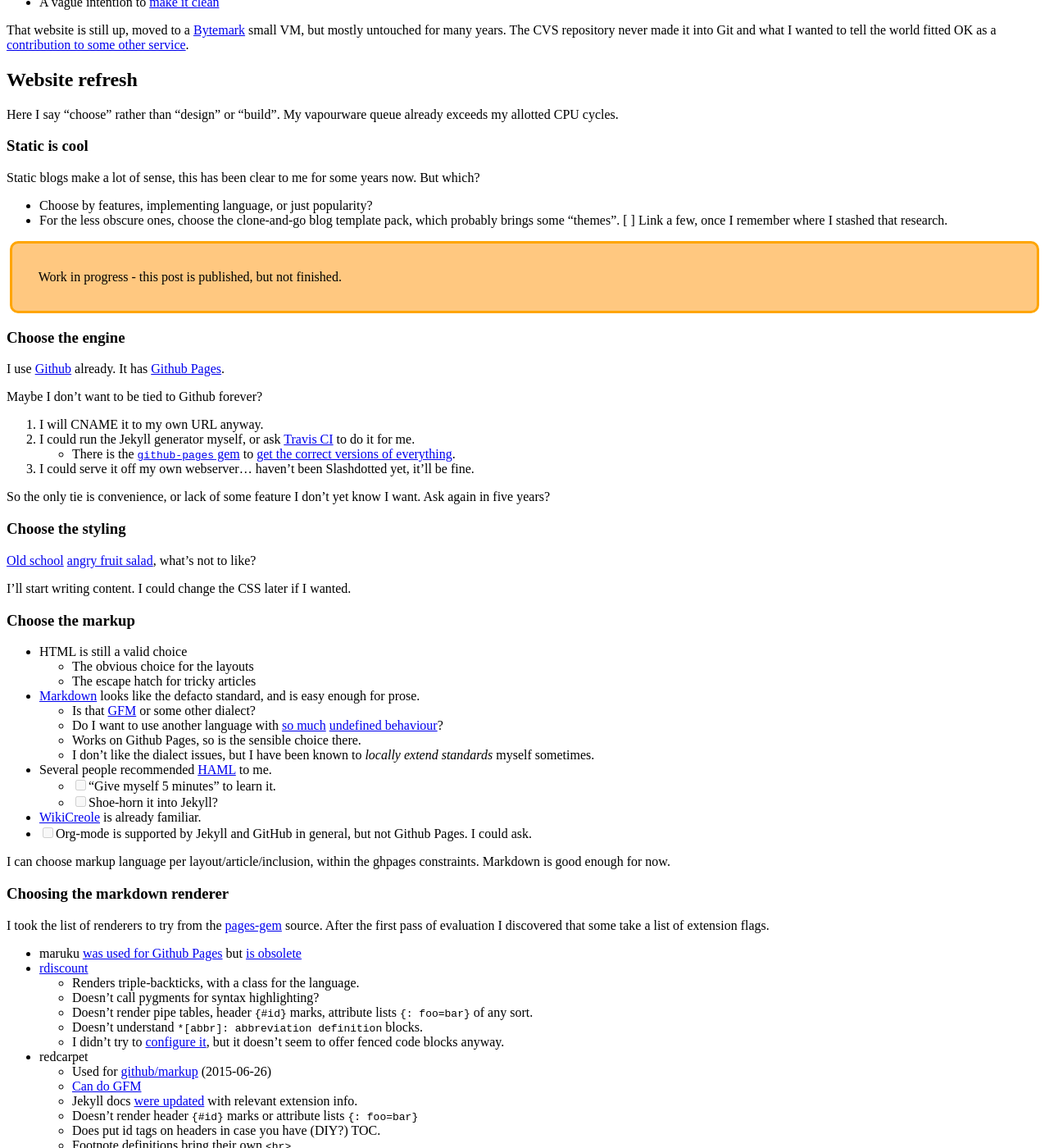
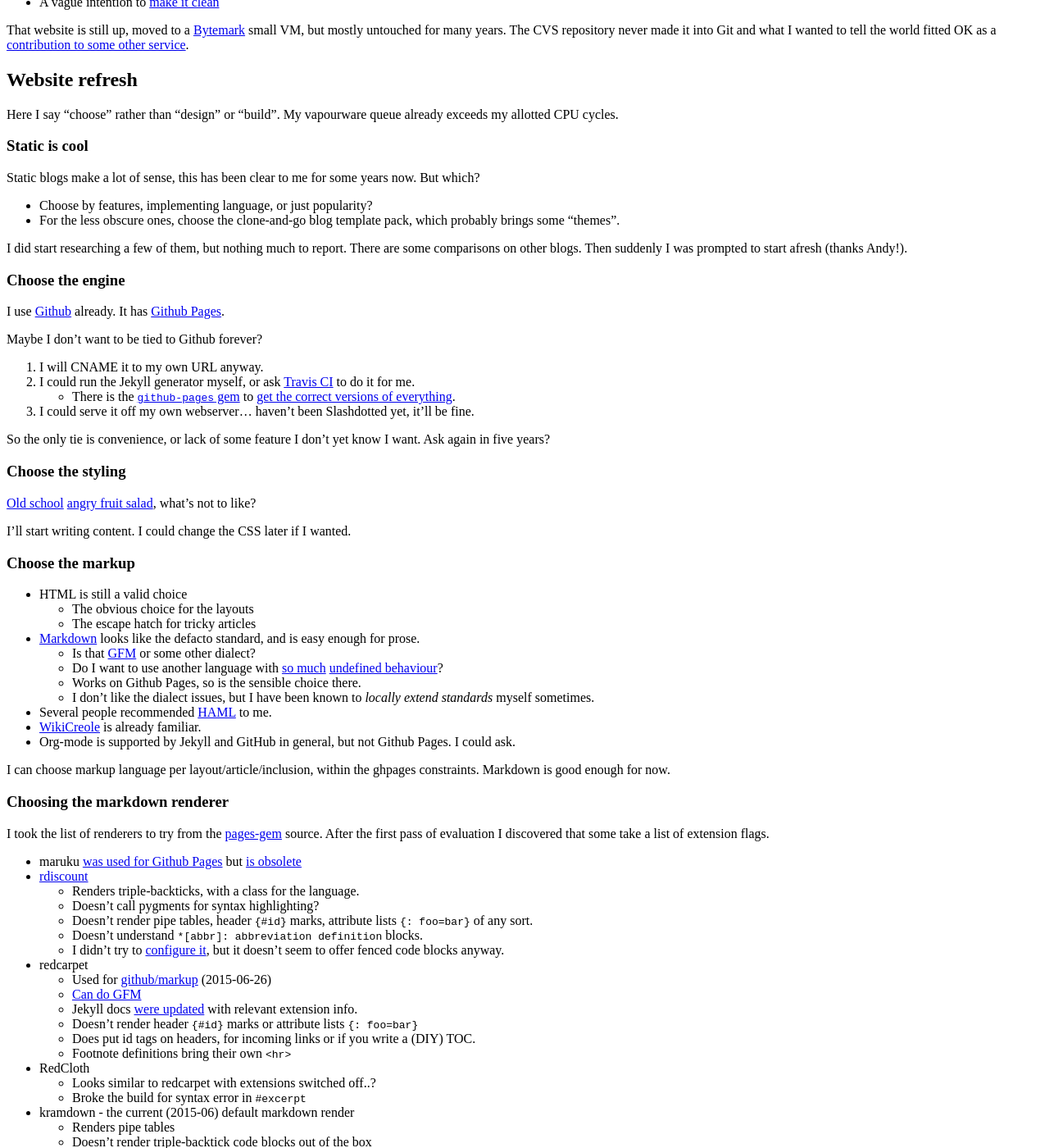
Before and after one commit to mcast/mcast.github.io, a Jekyll site: the page built from _posts/2015-06-30-jekyll-from-scratch.md, in a window 1280 px wide and 1400 px high, scrolled down 257 px. Shown: the whole window at 82% size. Built offline with Jekyll 4.4.1, drawn with Linux system fonts in a browser that asks for light colours; some of the changed text lies outside the part shown.

Commit message:
Jekyll-from-scratch, finishing + todo

```diff
--- a/_posts/2015-06-30-jekyll-from-scratch.md
+++ b/_posts/2015-06-30-jekyll-from-scratch.md
@@ -25,9 +25,8 @@
 
 * Choose by features, implementing language, or just popularity?
 * For the less obscure ones, choose the clone-and-go blog template pack, which probably brings some "themes".
-[ ] Link a few, once I remember where I stashed that research.
 
-{% include div-WiP.html %}
+I did start researching a few of them, but nothing much to report.  There are some comparisons on other blogs.  Then suddenly I was prompted to start afresh (thanks Andy!).
 
 ### Choose the engine
 
@@ -59,10 +58,8 @@
 	* Works on Github Pages, so is the sensible choice there.
 	* I don't like the dialect issues, but I have been known to *locally extend standards* myself sometimes.
 * Several people recommended [HAML](http://haml.info/) to me.
-	* [ ] "Give myself 5 minutes" to learn it.
-	* [ ] Shoe-horn it into Jekyll?
 * [WikiCreole](http://www.wikicreole.org/wiki/Implementation) is already familiar.
-* [ ] Org-mode is supported by Jekyll and GitHub in general, but not Github Pages.  I could ask.
+* Org-mode is supported by Jekyll and GitHub in general, but not Github Pages.  I could ask.
 
 I can choose markup language per layout/article/inclusion, within the ghpages constraints.  Markdown is good enough for now.
 
@@ -82,7 +79,7 @@
 	* [Can do GFM](http://stackoverflow.com/questions/13464590/github-flavored-markdown-and-pygments-highlighting-in-jekyll)
 	* Jekyll docs [were updated](https://github.com/jekyll/jekyll/pull/1418) with relevant extension info.
 	* Doesn't render header `{#id}` marks or attribute lists `{: foo=bar}`
-	* Does put id tags on headers in case you have (DIY?) TOC.
+	* Does put id tags on headers, for incoming links or if you write a (DIY) TOC.
 	* Footnote definitions bring their own `<hr>`
 * RedCloth
 	* Looks similar to redcarpet with extensions switched off..?
@@ -90,6 +87,7 @@
 * kramdown - the current (2015-06) default markdown render
 	* Renders pipe tables
 	* Doesn't render triple-backtick code blocks out of the box
+	* Can [generate a TOC (to HTML only?)](http://kramdown.gettalong.org/converter/html.html#toc) with `\n* list is replaced\n{:toc}\n`
 	* For GFM, configure `{ kramdown => { input => 'GFM' } }`.  [Thanks Milan!](http://milanaryal.com/2015/writing-on-github-pages-and-jekyll-using-markdown/#for-kramdown-markdown)
 
 This was not a comprehensive survey or a thorough test, but it is clear to me that
@@ -103,10 +101,7 @@
 
 It has been true [since 1998](http://www.w3.org/Provider/Style/URI.html) and the slogan is [not new](https://oracle-base.com/blog/2015/05/25/writing-tips-a-url-is-for-life-not-just-for-christmas/), but still one sees those 404s.
 
-I have old content on old URLs.  It is still there.
-
-[ ] Move it.
-[ ] Redirections.
+I have old content on old URLs.  It is still there, for now.
 
 ### Standard things a website should have
 
@@ -136,3 +131,5 @@
 * https://*.github.io/ works with a valid certificate, for when it forwards you get plain http://$CNAME/
 * https://$CNAME/ works but the certificate is of course wrong.  Get a proper webserver?
 * With the `$USER.github.io/CNAME` redirection, what happens to projects' `gh-pages` ???
+
+---
```
Also changed, not shown: TODO.org (+14 -0 lines), website-wants/jekyll02.md (+8 -2 lines).
